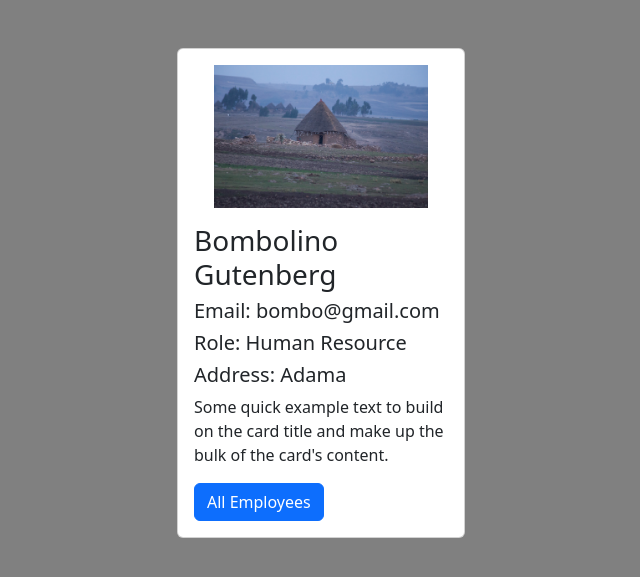
After one commit to eyob-h/Django-practice-projects, a Django app: page /employees/1/ in a window 1280 px wide. The commit adds this page. Shown: the top 577 px of the page, without its empty margins (319-959 px from the left). Run offline with Django 5.2, Linux system fonts and the light colour scheme; data comes from the database, SQL or seed files in the repository; both versions use the stored data as it was after the commit.

Commit message:
Add employee details page

```diff
--- a/Employee Management/employee_management_site/urls.py
+++ b/Employee Management/employee_management_site/urls.py
@@ -16,11 +16,13 @@ Including another URLconf
 """
 from django.contrib import admin
 from django.urls import path
+from django.urls import include
 from . import views
 from django.conf import settings
 from django.conf.urls.static import static
 
 urlpatterns = [
     path('admin/', admin.site.urls),
-    path('', views.home)
+    path('', views.home, name='home'),
+    path('employees/', include('employees.urls') )
 ]+ static(settings.MEDIA_URL, document_root=settings.MEDIA_ROOT)
--- /dev/null
+++ b/Employee Management/employees/urls.py
@@ -0,0 +1,5 @@
+from django.urls import path
+from . import views
+urlpatterns = [
+    path('<int:pk>/',views.employee_detail, name="employee_details"),
+]
--- a/Employee Management/employees/views.py
+++ b/Employee Management/employees/views.py
@@ -1,3 +1,27 @@
 from django.shortcuts import render
+from django.shortcuts import get_object_or_404
+# from django.http import Http404 no longer needed
+from django.http import HttpResponse
 
+from .models import Employee
 # Create your views here.
+
+def employee_detail(request, pk):
+
+    #There's a better way
+    # try:
+    #     detail = Employee.objects.get(pk=pk)
+    #     context = {
+    #         'detail':detail
+    #     }
+    #     print(context)
+    # except:
+    #     raise Http404
+
+    detail = get_object_or_404(Employee, pk=pk)
+    context = {
+        'employee':detail,
+    }
+    # return render('home', detail)
+    # return HttpResponse(detail)
+    return render(request, 'employee_details.html', context)
--- /dev/null
+++ b/Employee Management/templates/employee_details.html
@@ -0,0 +1,30 @@
+{%load static%}
+<!DOCTYPE html>
+<html lang="en">
+<head>
+    <meta charset="UTF-8">
+    <meta name="viewport" content="width=device-width, initial-scale=1.0">
+    <title></title>
+
+
+    <link href="https://cdn.jsdelivr.net/npm/bootstrap@5.3.2/dist/css/bootstrap.min.css" rel="stylesheet" integrity="sha384-T3c6CoIi6uLrA9TneNEoa7RxnatzjcDSCmG1MXxSR1GAsXEV/Dwwykc2MPK8M2HN" crossorigin="anonymous">
+    <link rel="stylesheet" href= "{% static 'css/styles.css' %}" />
+    <script src="https://cdn.jsdelivr.net/npm/bootstrap@5.3.2/dist/js/bootstrap.bundle.min.js" integrity="sha384-C6RzsynM9kWDrMNeT87bh95OGNyZPhcTNXj1NW7RuBCsyN/o0jlpcV8Qyq46cDfL" crossorigin="anonymous"></script>
+
+</head>
+<body>
+    <div class="container pt-5">
+        <div class="card mx-auto my-xxl-5" style="width: 18rem;">
+            <img src="{{employee.photo.url}}" class="card-img-top w-75 align-self-center pt-3" alt="employee photo">
+            <div class="card-body">
+              <h3 class="card-title">{{employee.first_name}}  {{employee.last_name}}</h5>
+                <h5 class="card-text">Email: {{employee.email}}</h5>
+                <h5 class="card-text">Role: {{employee.role}}</h5>
+                <h5 class="card-text">Address: {{employee.address}}</h5>
+              <p class="card-text">Some quick example text to build on the card title and make up the bulk of the card's content.</p>
+              <a href="{% url 'home' %}" class="btn btn-primary">All Employees</a>
+            </div>
+          </div>
+    </div>
+</body>
+</html>
--- a/Employee Management/templates/home.html
+++ b/Employee Management/templates/home.html
@@ -31,11 +31,10 @@
               <tr>
 
                 <th scope="row">{{e.id}}</th>
-                  <td><a href="https://abc.com">{{e.first_name}}</a></td>
+                  <td><a href="{% url 'employee_details' e.id  %}">{{e.first_name}}</a></td>
                   <td>{{e.last_name}}</td>
                   <td>{{e.email}}</td>
                   <td>{{e.role}}</td>
-                  <td>{{forloop.counter}}</td>
                 </tr>
 
               {%endfor%}
```
Also changed, not shown: Employee Management/db.sqlite3, Employee Management/media/images/Bard_Generated_Image_6.jfif (added).
